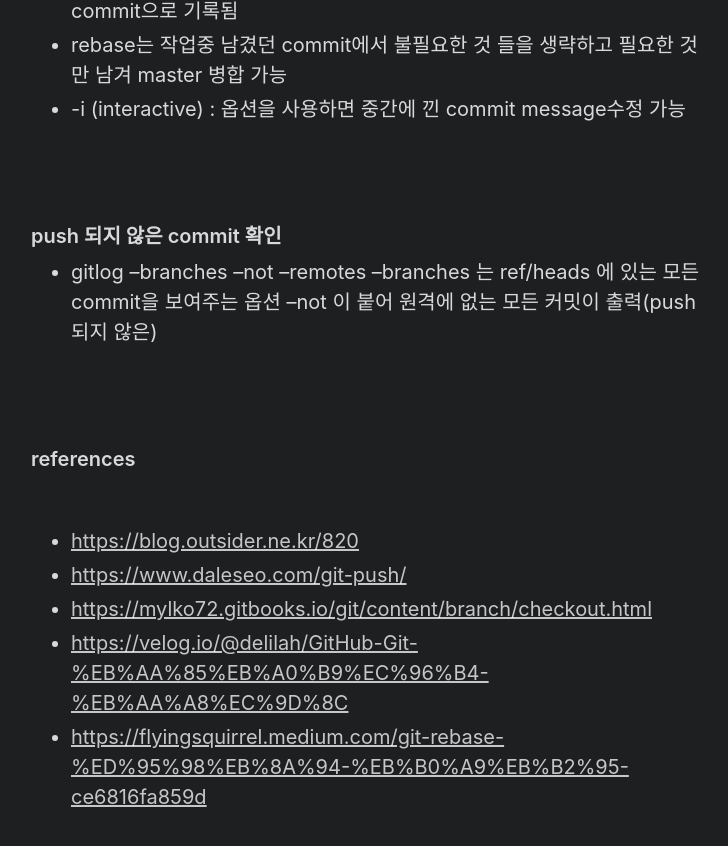
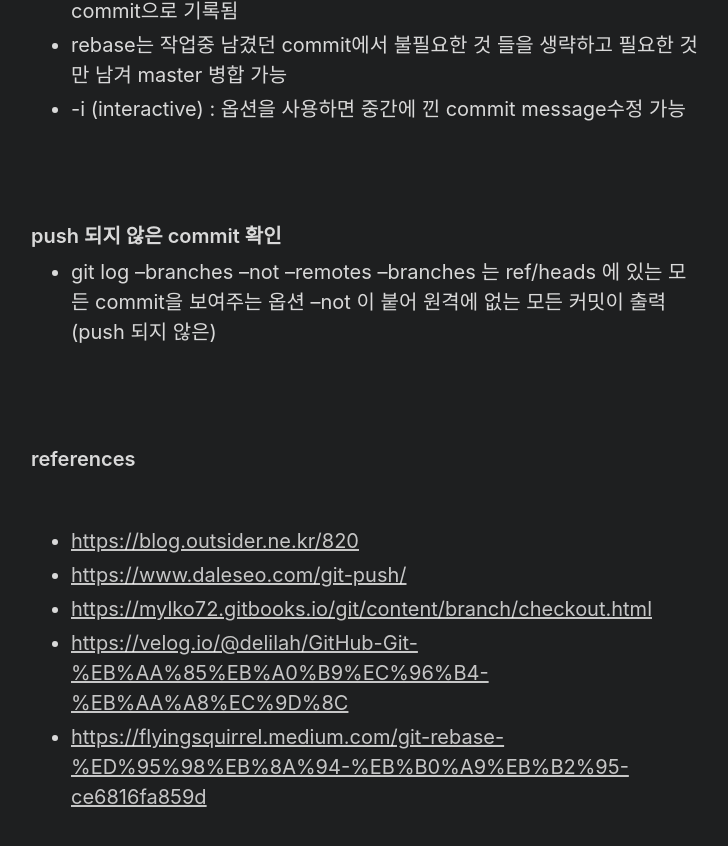
Before and after one commit to Dev-Dotoli/dev-dotoli.github.com, a Jekyll site: the page built from _posts/2022-02-17-Github-2.md, in a window 1280 px wide and 900 px high, scrolled down 3334 px. Shown: the top 846 px of the window, without its empty margins (273-1001 px from the left). Built offline with Jekyll 4.4.1, drawn with Linux system fonts in a browser that asks for light colours.

Commit message:
fix: typo

```diff
--- a/_posts/2022-02-17-Github-2.md
+++ b/_posts/2022-02-17-Github-2.md
@@ -117,7 +117,7 @@ title: Github 2
 
 ### push 되지 않은 commit 확인
 
-- gitlog --branches --not --remotes
+- git log --branches --not --remotes
   --branches 는 ref/heads 에 있는 모든 commit을 보여주는 옵션
   --not 이 붙어 원격에 없는 모든 커밋이 출력(push 되지 않은)
 
```
